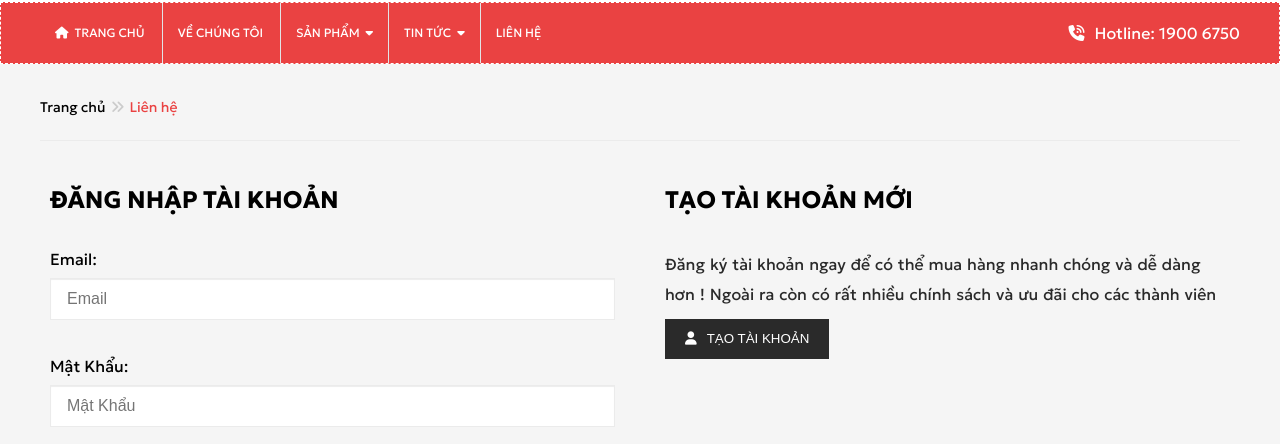
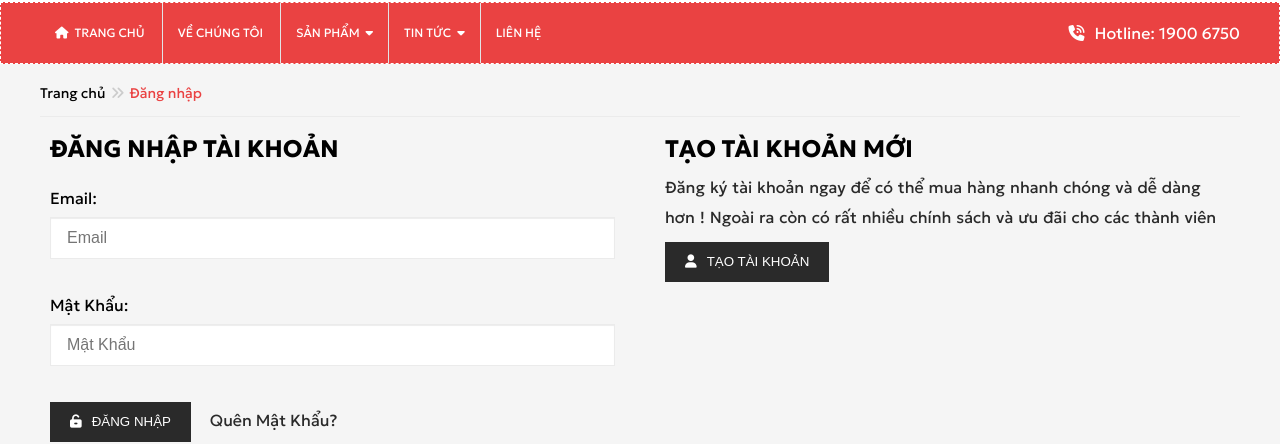
Before and after one commit to CAODANGFPT/ASM-Angular-WE17301, an Angular app: page /login in a window 1280 px wide. Shown: the part 382-826 px from the top of the page. Built offline with nearby package versions, Linux system fonts and the light colour scheme.

Commit message:
AAW-6 feature: fix scss login page

```diff
--- a/src/app/app-routing.module.ts
+++ b/src/app/app-routing.module.ts
@@ -7,7 +7,7 @@ import { DashboardComponent } from './page/admin/dashboard/dashboard.component';
 import { ProductAddComponent } from './page/admin/products/product-add/product-add.component';
 import { ProductEditComponent } from './page/admin/products/product-edit/product-edit.component';
 import { ProductListComponent } from './page/admin/products/product-list/product-list.component';
-import { HomePageComponent } from './page/home-page/home-page.component';
+import { HomePageComponent } from './page/base/home-page/home-page.component';
 import { PageNotFoundComponent } from './page/page-not-found/page-not-found.component';
 import { LoginComponent } from './page/base/login/login.component';
 
--- a/src/app/app.module.ts
+++ b/src/app/app.module.ts
@@ -10,7 +10,7 @@ import { HeaderComponent } from './components/layout/base/header/header.componen
 import { AdminLayoutComponent } from './layout/admin-layout/admin-layout.component';
 import { BaseLayoutComponent } from './layout/base-layout/base-layout.component';
 import { DashboardComponent } from './page/admin/dashboard/dashboard.component';
-import { HomePageComponent } from './page/home-page/home-page.component';
+import { HomePageComponent } from './page/base/home-page/home-page.component';
 import { PageNotFoundComponent } from './page/page-not-found/page-not-found.component';
 import { ProductAddComponent } from './page/admin/products/product-add/product-add.component';
 import { ProductListComponent } from './page/admin/products/product-list/product-list.component';
--- a/src/app/page/base/login/login.component.html
+++ b/src/app/page/base/login/login.component.html
@@ -1,7 +1,7 @@
 <div>
   <div class="breadCrumbs">
     <p>Trang chủ</p>
-    <span class="line">Liên hệ</span>
+    <span class="line">Đăng nhập</span>
   </div>
   <div class="login">
     <div class="login-left">
--- a/src/app/page/base/login/login.component.scss
+++ b/src/app/page/base/login/login.component.scss
@@ -1,5 +1,11 @@
 @import "./../../../../../public/scss/utils/functions.scss";
 @import "./../../../../../public/scss/utils/variables.scss";
+
+* {
+  padding: 0;
+  margin: 0;
+  box-sizing: border-box;
+}
 div {
   background-color: $Cultured;
   padding: 10px 0px;
@@ -9,6 +15,7 @@ div {
     @include Gap(5px, 0);
     max-width: 1200px;
     margin: 0 auto;
+    padding-bottom: 14px;
     font-family: $Geologica;
     border-bottom: 1px solid #ebebeb;
     @include max-screen($xxl) {
@@ -50,15 +57,13 @@ div {
     }
   }
   .login {
+    @include Gird(grid, 2);
     max-width: 1200px;
     margin: 0 auto;
-    display: grid;
     column-gap: 30px;
-    // grid-template-columns: 1fr 1fr;
-    @include Gird(grid, 2);
     @include max-screen($xxl) {
+      @include Gird(grid, 1);
       max-width: 900px;
-      @include Gird(grid, 1);
     }
     @include max-screen($lg) {
       max-width: 600px;
@@ -69,8 +74,7 @@ div {
     &-left {
       margin: 0px 10px 0px 10px;
       h3 {
-        font-weight: 700;
-        font-size: 1.5rem;
+        @include Size(1.5rem, 700, 25px);
       }
       form {
         .action {
@@ -82,11 +86,10 @@ div {
             margin-bottom: 5px;
           }
           input {
+            @include Size(1em, 400, 1.5);
             margin-top: 4px;
             padding: 0.5rem 0rem 0.5rem 1rem;
             border: 1px solid $BrightGray;
-            line-height: 1.5;
-            font-size: 1em;
             color: $DavyGrey;
             outline: none;
             box-shadow: inset 0 1px 1px rgba(0, 0, 0, 0.075);
@@ -110,7 +113,6 @@ div {
             line-height: 40px;
             &:hover {
               background-color: $CarminePink;
-              border: none;
             }
             span {
               margin-right: 10px;
@@ -126,7 +128,6 @@ div {
       }
       &-bottom {
         div {
-          text-align: center;
           @include Flex(flex, center, center);
           column-gap: 20px;
           button {
@@ -144,7 +145,6 @@ div {
               border-right: 1px solid $BrightGray;
               i {
                 grid-column: 0.5fr;
-
                 height: 100%;
               }
             }
@@ -173,14 +173,12 @@ div {
     &-right {
       margin: 0px 10px 0px 10px;
       h3 {
-        font-weight: 700;
-        font-size: 1.5rem;
+        @include Size(1.5rem, 700, 25px);
       }
       div {
-        font-size: 1rem;
+        @include Size(1rem, 400, 30px);
         color: $CharlestonGreen;
         word-spacing: 1px;
-        line-height: 30px;
       }
       button {
         background-color: $CharlestonGreen;
```
Also changed, not shown: src/app/page/base/home-page/home-page.component.html (renamed from src/app/page/home-page/home-page.component.html), src/app/page/base/home-page/home-page.component.scss (added), src/app/page/base/home-page/home-page.component.ts (renamed from src/app/page/home-page/home-page.component.ts), 1 other file (tests, documents, lock files or other folders).
